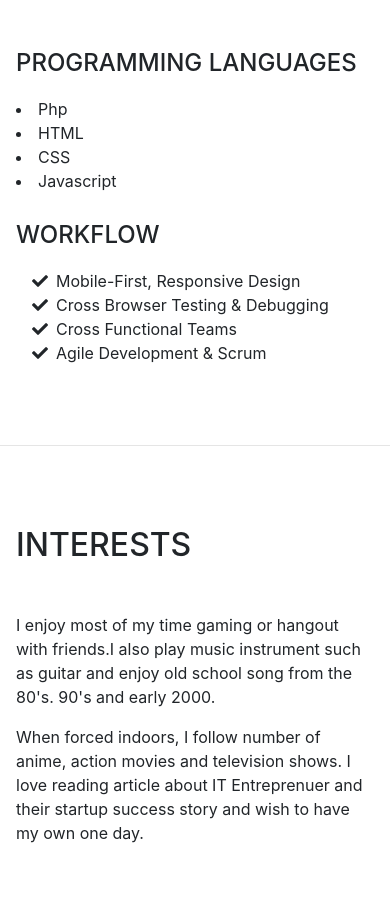
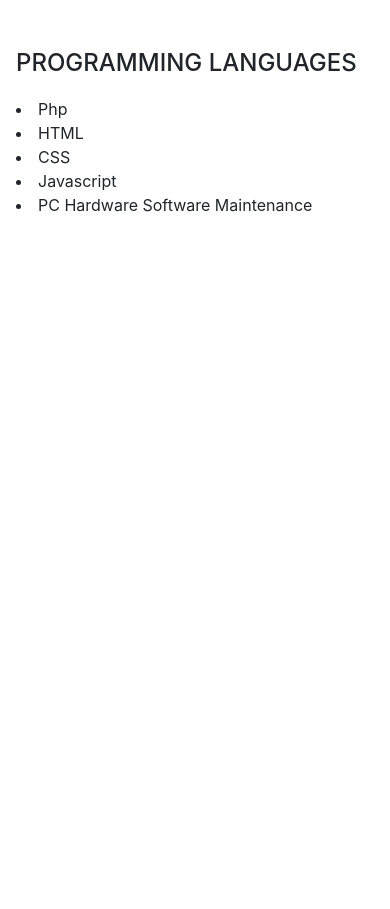
Before and after one commit to safuanyusoff/oldresume, a website with bundled scripts: page index.html in a window 390 px wide. Shown: the part 2635-3544 px from the top of the page. After the commit the page ends 2932 px from the top, so only its background shows below. Built offline with nearby package versions, Linux system fonts and the light colour scheme; a web font is replaced by a local one.

Commit message:
Update index.html

```diff
--- a/index.html
+++ b/index.html
@@ -49,12 +49,13 @@
           <li class="nav-item">
             <a class="nav-link js-scroll-trigger" href="#skills">Skills</a>
           </li>
+          <!--
           <li class="nav-item">
             <a class="nav-link js-scroll-trigger" href="#interests">Interests</a>
           </li>
           <li class="nav-item">
             <a class="nav-link js-scroll-trigger" href="#awards">Availablity</a>
-          </li>
+          </li> -->
         </ul>
       </div>
     </nav>
@@ -176,28 +177,14 @@
             <li>
               <i class="fa-li fa fa-check"></i>
               Javascript</li>
+          <li>
+              <i class="fa-li fa fa-check"></i>
+              PC Hardware Software Maintenance</li>
           </ul>
 
-        <br>
 
-          <div class="subheading mb-3">Workflow</div>
-          <ul class="fa-ul mb-0">
-            <li>
-              <i class="fa-li fa fa-check"></i>
-              Mobile-First, Responsive Design</li>
-            <li>
-              <i class="fa-li fa fa-check"></i>
-              Cross Browser Testing &amp; Debugging</li>
-            <li>
-              <i class="fa-li fa fa-check"></i>
-              Cross Functional Teams</li>
-            <li>
-              <i class="fa-li fa fa-check"></i>
-              Agile Development &amp; Scrum</li>
-          </ul>
-        </div>
       </section>
-
+<!--
       <hr class="m-0">
 
       <section class="resume-section p-3 p-lg-5 d-flex flex-column" id="interests">
@@ -222,7 +209,7 @@
           </ul>
         </div>
       </section>
-
+-->
     </div>
 
 
```
